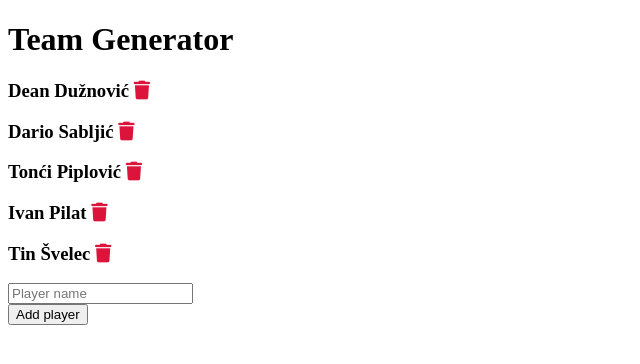
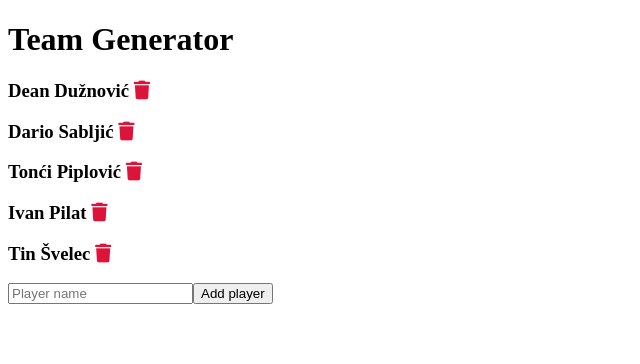
Before and after one commit to Vimor123/team-generator-server, a Vue app: page / in a window 1280 px wide. Shown: the top 364 px of the page, without its empty margins (0-640 px from the left). Built offline with nearby package versions, Linux system fonts and the light colour scheme.

Commit message:
Can add and remove players

```diff
--- a/src/App.vue
+++ b/src/App.vue
@@ -1,7 +1,7 @@
 <template>
     <h1> Team Generator </h1>
     <PlayerList @delete-player="deletePlayer" :players = players />
-    <AddPlayer/>
+    <AddPlayer @add-player="addPlayer" />
 </template>
 
 <script>
@@ -20,6 +20,9 @@
             }
         },
         methods: {
+            addPlayer(player) {
+                this.players = [...this.players, player]
+            },
             deletePlayer(player) {
                 this.players = this.players.filter( (playerName) => playerName !== player)
                 console.log(player + " removed")
--- a/src/components/AddPlayer.vue
+++ b/src/components/AddPlayer.vue
@@ -1,19 +1,35 @@
 <template>
     <div class = "add-player-container">
-        <input type="player-name" name="player-name" placeholder="Player name"/>
-    </div>
-    <div>
-        <button @click="onClick()" class="btn" type="submit"> Add player </button>
+        <form @submit="onSubmit" class="add-player">
+            <input type="text" v-model="player" name="player-name" placeholder="Player name"/>
+            <button class="btn" type="submit"> Add player </button>
+        </form>
     </div>
 </template>
 
 <script>
     export default {
         name: "AddPlayer",
+        data() {
+            return {
+                player: ''
+            }
+        },
         methods: {
-            onClick() {
-                console.log("I'm working")
+            onSubmit(e) {
+                e.preventDefault()
+
+                if(!this.player) {
+                    alert("Please type in the player name")
+                    return
+                }
+
+                this.$emit('add-player', this.player)
+
+                console.log(this.player + " added")
+
+                this.player = ""
             }
-        }
+        },
     }
 </script>
--- a/src/components/PlayerList.vue
+++ b/src/components/PlayerList.vue
@@ -12,7 +12,7 @@
         },
         methods: {
             removePlayer(player) {
-                this.$emit('delete-player', player);
+                this.$emit('delete-player', player)
             }
         },
         emits: ['delete-player']
```
